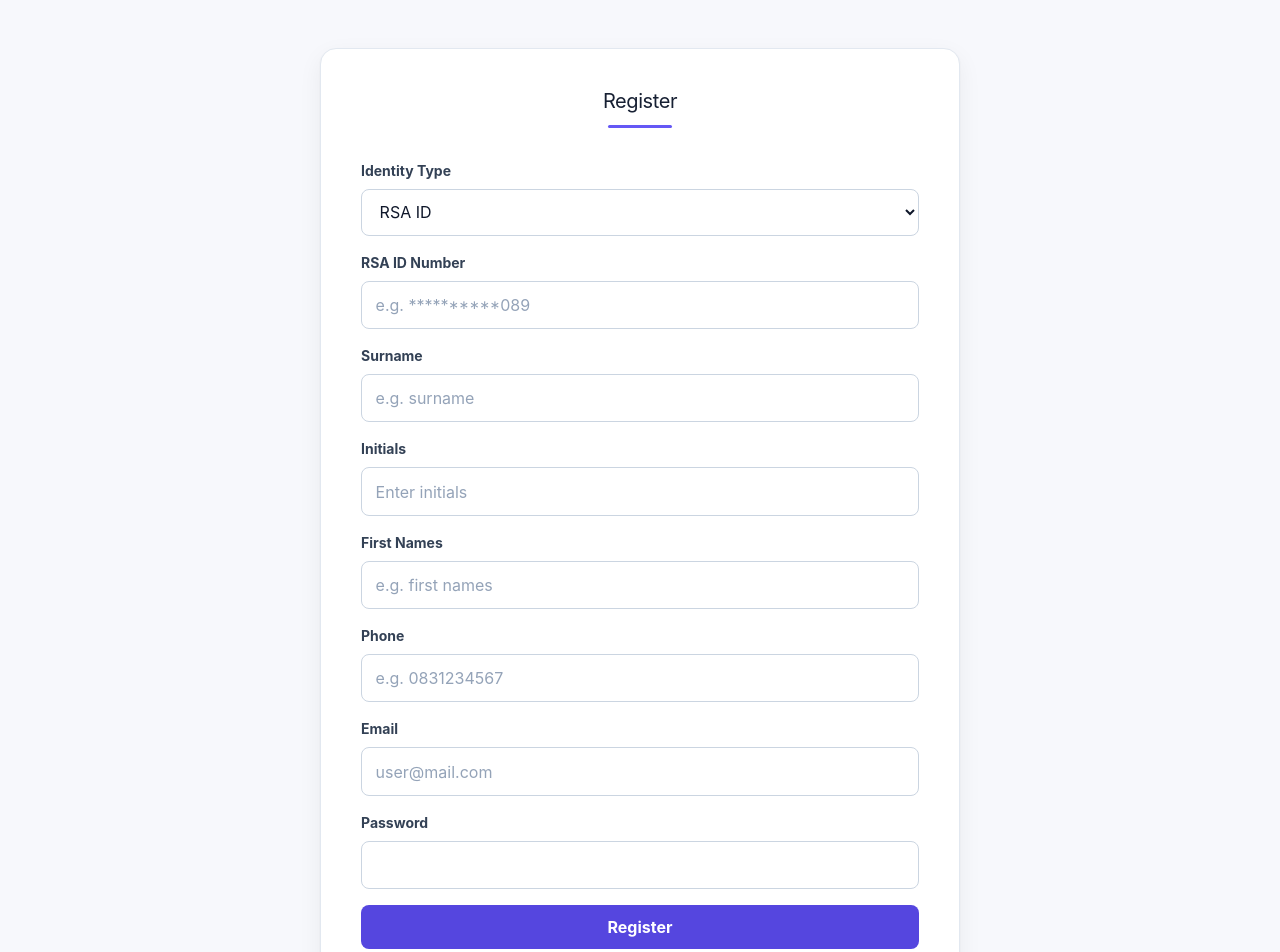
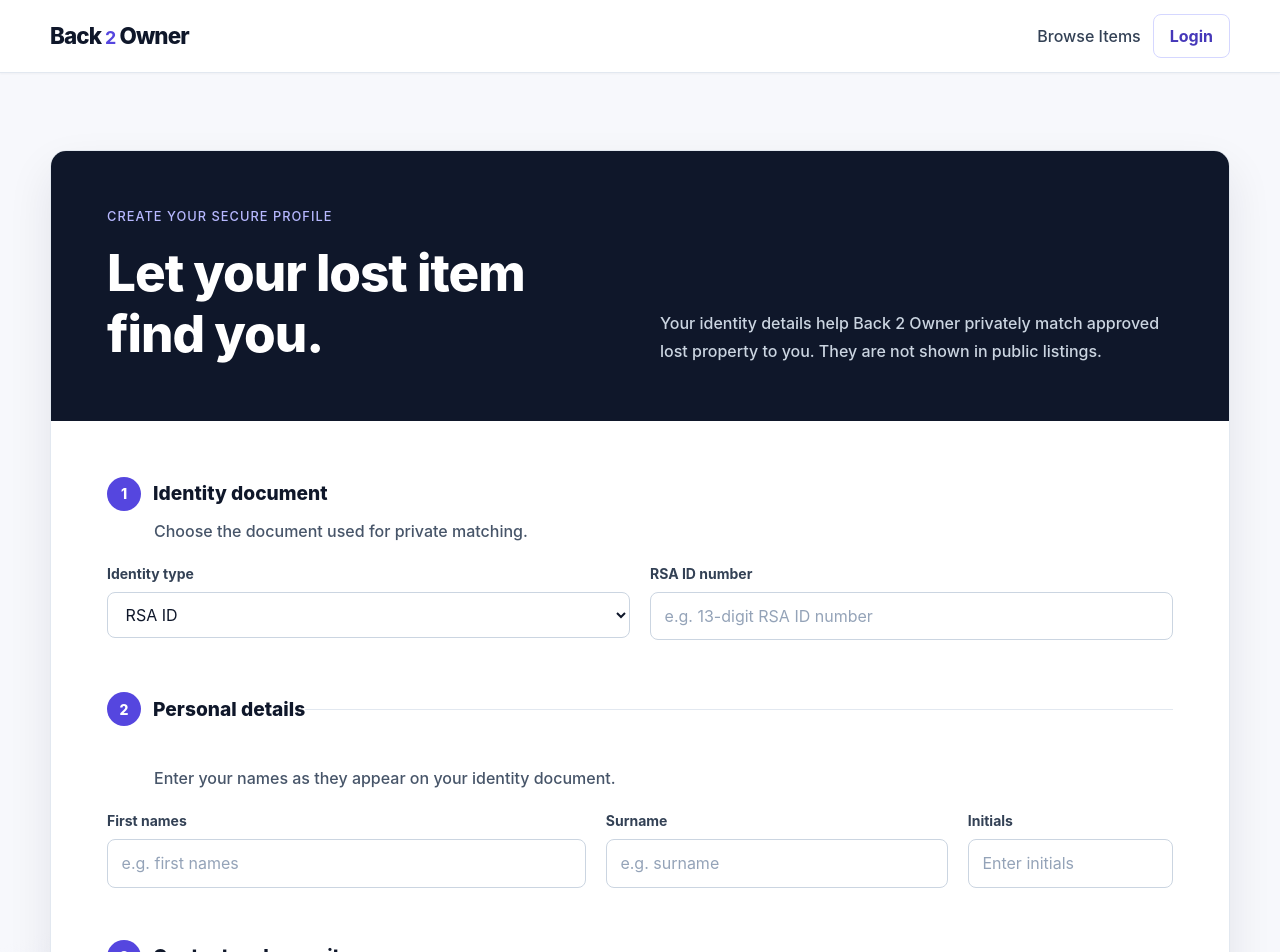
Before and after one commit to FuthifoXx/lostAndFound_frontEnd, a React (Vite) app: page /register in a window 1280 px wide. Shown: the top 952 px of the page. Built offline with nearby package versions, Linux system fonts and the light colour scheme.

Commit message:
Redesign registration experience

```diff
--- a/src/pages/Register.jsx
+++ b/src/pages/Register.jsx
@@ -1,6 +1,7 @@
 import { useState } from 'react'
 import { Link, useNavigate, useSearchParams } from 'react-router-dom'
 import { registerUser } from '../services/api'
+import Navbar from '../components/Navbar'
 
 function Register() {
   const navigate = useNavigate()
@@ -27,179 +28,163 @@ function Register() {
     email: '',
     password: '',
   })
-
   const [error, setError] = useState('')
   const [success, setSuccess] = useState('')
+  const [submitting, setSubmitting] = useState(false)
+  const [showPassword, setShowPassword] = useState(false)
 
   const handleChange = (e) => {
-    setForm({
-      ...form,
-      [e.target.name]: e.target.value,
-    })
+    setForm({ ...form, [e.target.name]: e.target.value })
   }
 
   const handleSubmit = async (e) => {
     e.preventDefault()
 
     try {
+      setSubmitting(true)
       setError('')
       setSuccess('')
+      await registerUser(form)
+      setSuccess('Account created. Taking you to sign in…')
 
-      await registerUser(form)
-
-      setSuccess('Registration successful. Please login.')
-
-      setTimeout(() => {
-        navigate(loginPath)
-      }, 1000)
+      window.setTimeout(() => navigate(loginPath), 1000)
     } catch (err) {
       setError(err.message)
+    } finally {
+      setSubmitting(false)
     }
   }
 
+  const identityField = {
+    RSA_ID: {
+      label: 'RSA ID number',
+      name: 'idNumber',
+      placeholder: 'e.g. 13-digit RSA ID number',
+      inputMode: 'numeric',
+    },
+    PASSPORT: {
+      label: 'Passport number',
+      name: 'passportNumber',
+      placeholder: 'Enter passport number',
+    },
+    OTHER: {
+      label: 'Document number',
+      name: 'documentNumber',
+      placeholder: 'Enter document number',
+    },
+  }[form.identityType]
+
   return (
-    <form className='form' onSubmit={handleSubmit} autoComplete='off'>
-      <h4 className='title'>Register</h4>
-      <div className="title-underline"></div>
+    <div className='public-page auth-page registration-page'>
+      <Navbar />
 
-      {error && <p className='form-alert'>{error}</p>}
-      {success && <p className='alert alert-success'>{success}</p>}
+      <main className='registration-shell'>
+        <section className='registration-card'>
+          <header className='registration-heading'>
+            <div>
+              <p className='landing-eyebrow'>Create your secure profile</p>
+              <h1>Let your lost item find you.</h1>
+            </div>
+            <p>
+              Your identity details help Back 2 Owner privately match approved
+              lost property to you. They are not shown in public listings.
+            </p>
+          </header>
 
+          <form className='registration-form' onSubmit={handleSubmit}>
+            {returnTo && (
+              <p className='auth-notice'>Create an account to continue with this item.</p>
+            )}
+            {error && <p className='form-alert' role='alert'>{error}</p>}
+            {success && <p className='alert alert-success' role='status'>{success}</p>}
+
+            <fieldset className='registration-section'>
+              <legend><span>1</span> Identity document</legend>
+              <p className='registration-help'>Choose the document used for private matching.</p>
+
+              <div className='registration-grid'>
                 <div className='form-row'>
-        <label className='form-label'>Identity Type</label>
-        <select
-          name='identityType'
-          className='form-input'
-          value={form.identityType}
-          onChange={handleChange}
-        >
+                  <label className='form-label' htmlFor='identity-type'>Identity type</label>
+                  <select id='identity-type' name='identityType' className='form-input' value={form.identityType} onChange={handleChange}>
                     <option value='RSA_ID'>RSA ID</option>
                     <option value='PASSPORT'>Passport</option>
-          <option value='OTHER'>Other Document</option>
+                    <option value='OTHER'>Other document</option>
                   </select>
                 </div>
 
-      {form.identityType === 'RSA_ID' && (
                 <div className='form-row'>
-          <label className='form-label'>RSA ID Number</label>
+                  <label className='form-label' htmlFor='identity-number'>{identityField.label}</label>
                   <input
+                    id='identity-number'
                     type='text'
-            name='idNumber'
+                    name={identityField.name}
                     className='form-input'
-            value={form.idNumber}
+                    value={form[identityField.name]}
                     onChange={handleChange}
-            placeholder='e.g. **********089'
+                    placeholder={identityField.placeholder}
+                    inputMode={identityField.inputMode}
+                    required
                   />
                 </div>
-      )}
+              </div>
+            </fieldset>
 
-      {form.identityType === 'PASSPORT' && (
+            <fieldset className='registration-section'>
+              <legend><span>2</span> Personal details</legend>
+              <p className='registration-help'>Enter your names as they appear on your identity document.</p>
+
+              <div className='registration-grid registration-grid-three'>
                 <div className='form-row'>
-          <label className='form-label'>Passport Number</label>
-          <input
-            type='text'
-            name='passportNumber'
-            className='form-input'
-            value={form.passportNumber}
-            onChange={handleChange}
-          />
+                  <label className='form-label' htmlFor='first-names'>First names</label>
+                  <input id='first-names' type='text' name='firstNames' className='form-input' value={form.firstNames} onChange={handleChange} placeholder='e.g. first names' autoComplete='given-name' required />
                 </div>
-      )}
+                <div className='form-row'>
+                  <label className='form-label' htmlFor='surname'>Surname</label>
+                  <input id='surname' type='text' name='surname' className='form-input' value={form.surname} onChange={handleChange} placeholder='e.g. surname' autoComplete='family-name' required />
+                </div>
+                <div className='form-row'>
+                  <label className='form-label' htmlFor='initials'>Initials</label>
+                  <input id='initials' type='text' name='initials' className='form-input' value={form.initials} onChange={handleChange} placeholder='Enter initials' required />
+                </div>
+              </div>
+            </fieldset>
 
-      {form.identityType === 'OTHER' && (
+            <fieldset className='registration-section'>
+              <legend><span>3</span> Contact and security</legend>
+              <p className='registration-help'>Used for secure account access and recovery updates.</p>
+
+              <div className='registration-grid'>
                 <div className='form-row'>
-          <label className='form-label'>Document Number</label>
-          <input
-            type='text'
-            name='documentNumber'
-            className='form-input'
-            value={form.documentNumber}
-            onChange={handleChange}
-          />
+                  <label className='form-label' htmlFor='register-phone'>Phone number</label>
+                  <input id='register-phone' type='tel' name='phone' className='form-input' value={form.phone} onChange={handleChange} placeholder='e.g. 083 123 4567' autoComplete='tel' inputMode='tel' required />
                 </div>
-      )}
+                <div className='form-row'>
+                  <label className='form-label' htmlFor='register-email'>Email address</label>
+                  <input id='register-email' type='email' name='email' className='form-input' value={form.email} onChange={handleChange} placeholder='you@example.com' autoComplete='email' required />
+                </div>
+                <div className='form-row registration-password'>
+                  <label className='form-label' htmlFor='register-password'>Password</label>
+                  <div className='password-control'>
+                    <input id='register-password' type={showPassword ? 'text' : 'password'} name='password' className='form-input' value={form.password} onChange={handleChange} autoComplete='new-password' minLength='6' required />
+                    <button type='button' onClick={() => setShowPassword((visible) => !visible)} aria-label={showPassword ? 'Hide password' : 'Show password'}>
+                      {showPassword ? 'Hide' : 'Show'}
+                    </button>
+                  </div>
+                  <small>Use at least 6 characters.</small>
+                </div>
+              </div>
+            </fieldset>
 
-      <div className='form-row'>
-        <label className='form-label'>Surname</label>
-        <input
-          type='text'
-          name='surname'
-          className='form-input'
-          value={form.surname}
-          onChange={handleChange}
-          placeholder='e.g. surname'
-        />
+            <div className='registration-submit'>
+              <button type='submit' className='btn' disabled={submitting || Boolean(success)}>
+                {submitting ? 'Creating account…' : 'Create account'}
+              </button>
+              <p className='auth-switch'>Already registered? <Link to={loginPath}>Sign in</Link></p>
             </div>
-
-      <div className='form-row'>
-        <label className='form-label'>Initials</label>
-        <input
-          type='text'
-          name='initials'
-          className='form-input'
-          value={form.initials}
-          onChange={handleChange}
-          placeholder='Enter initials'
-        />
+          </form>
+        </section>
+      </main>
     </div>
-
-      <div className='form-row'>
-        <label className='form-label'>First Names</label>
-        <input
-          type='text'
-          name='firstNames'
-          className='form-input'
-          value={form.firstNames}
-          onChange={handleChange}
-          placeholder='e.g. first names'
-        />
-      </div>
-
-      <div className='form-row'>
-        <label className='form-label'>Phone</label>
-        <input
-          type='text'
-          name='phone'
-          className='form-input'
-          value={form.phone}
-          onChange={handleChange}
-          placeholder='e.g. 0831234567'
-        />
-      </div>
-
-      <div className='form-row'>
-        <label className='form-label'>Email</label>
-        <input
-          type='email'
-          name='email'
-          className='form-input'
-          value={form.email}
-          onChange={handleChange}
-          placeholder='user@mail.com'
-          autoComplete='email'
-        />
-      </div>
-
-      <div className='form-row'>
-        <label className='form-label'>Password</label>
-        <input
-          type='password'
-          name='password'
-          className='form-input'
-          value={form.password}
-          onChange={handleChange}
-          autoComplete='new-password'
-        />
-      </div>
-
-      <button type='submit' className='btn btn-block'>
-        Register
-      </button>
-
-      <p className='auth-switch'>
-        Already registered? <Link to={loginPath}>Login</Link>
-      </p>
-    </form>
   )
 }
 
--- a/src/styles/design-system.css
+++ b/src/styles/design-system.css
@@ -1026,6 +1026,88 @@ textarea {
 .auth-switch a { color: var(--brand-700); font-weight: 750; text-decoration: none; }
 .auth-switch a:hover { color: var(--brand-900); }
 
+/* Registration */
+.registration-shell {
+  width: min(calc(100% - 2rem), var(--max-width));
+  margin: 0 auto;
+  padding: clamp(2.5rem, 6vw, 5rem) 0;
+}
+
+.registration-card {
+  overflow: hidden;
+  border: 1px solid var(--grey-200);
+  border-radius: var(--radius-lg);
+  background: white;
+  box-shadow: 0 20px 45px rgba(15, 23, 42, 0.09);
+}
+
+.registration-heading {
+  display: grid;
+  grid-template-columns: 1fr 1fr;
+  align-items: end;
+  gap: var(--space-10);
+  padding: clamp(2rem, 5vw, 3.5rem);
+  background: var(--grey-900);
+  color: white;
+}
+
+.registration-heading .landing-eyebrow { color: var(--brand-300); }
+.registration-heading h1 { max-width: 14ch; font-size: clamp(2rem, 4vw, 3.25rem); font-weight: 800; }
+.registration-heading > p { color: var(--grey-300); line-height: 1.7; }
+.registration-form { padding: clamp(1.5rem, 5vw, 3.5rem); }
+
+.registration-form > .form-alert,
+.registration-form > .alert {
+  margin-bottom: var(--space-6);
+  padding: var(--space-3) var(--space-4);
+  border-radius: var(--radius-sm);
+  letter-spacing: 0;
+  text-transform: none;
+}
+
+.registration-form > .form-alert { border: 1px solid #fecdd3; background: var(--danger-50); color: var(--danger-700); }
+.registration-section { margin: 0; padding: 0 0 var(--space-8); border: 0; }
+.registration-section + .registration-section { padding-top: var(--space-8); border-top: 1px solid var(--grey-200); }
+
+.registration-section legend {
+  display: flex;
+  align-items: center;
+  gap: var(--space-3);
+  color: var(--grey-900);
+  font-size: 1.2rem;
+  font-weight: 800;
+}
+
+.registration-section legend span {
+  display: grid;
+  width: 34px;
+  height: 34px;
+  place-items: center;
+  border-radius: 50%;
+  background: var(--brand-600);
+  color: white;
+  font-size: 0.875rem;
+}
+
+.registration-help { margin: var(--space-2) 0 var(--space-5) 47px; color: var(--grey-600); }
+.registration-grid { display: grid; grid-template-columns: repeat(2, minmax(0, 1fr)); gap: 0 var(--space-5); }
+.registration-grid-three { grid-template-columns: 1.4fr 1fr 0.6fr; }
+.registration-form .form-row { margin-bottom: var(--space-5); }
+.registration-password { grid-column: 1 / -1; max-width: calc(50% - var(--space-3)); }
+.registration-password small { display: block; margin-top: var(--space-2); color: var(--grey-500); }
+
+.registration-submit {
+  display: flex;
+  align-items: center;
+  justify-content: space-between;
+  gap: var(--space-5);
+  padding-top: var(--space-6);
+  border-top: 1px solid var(--grey-200);
+}
+
+.registration-submit .btn { min-width: 190px; }
+.registration-submit .auth-switch { margin: 0; }
+
 .sidebar-backdrop {
   display: none;
 }
@@ -1080,6 +1162,10 @@ textarea {
   .auth-card { grid-template-columns: 1fr; max-width: 640px; }
   .auth-form { order: -1; }
   .auth-intro h1 { max-width: 16ch; }
+  .registration-heading { grid-template-columns: 1fr; align-items: start; gap: var(--space-4); }
+  .registration-grid,
+  .registration-grid-three { grid-template-columns: 1fr 1fr; }
+  .registration-password { max-width: none; }
 }
 
 @media (max-width: 520px) {
@@ -1121,6 +1207,14 @@ textarea {
   .auth-form,
   .auth-intro { padding: var(--space-6) var(--space-5); }
   .auth-form-heading { margin-bottom: var(--space-6); }
+  .registration-shell { padding-block: var(--space-6); }
+  .registration-heading,
+  .registration-form { padding: var(--space-6) var(--space-5); }
+  .registration-grid,
+  .registration-grid-three { grid-template-columns: 1fr; }
+  .registration-help { margin-left: 0; }
+  .registration-submit { align-items: stretch; flex-direction: column; }
+  .registration-submit .btn { width: 100%; }
 }
 
 @media (prefers-reduced-motion: reduce) {
```
Lines whose indentation alone changed are shown as unchanged.
